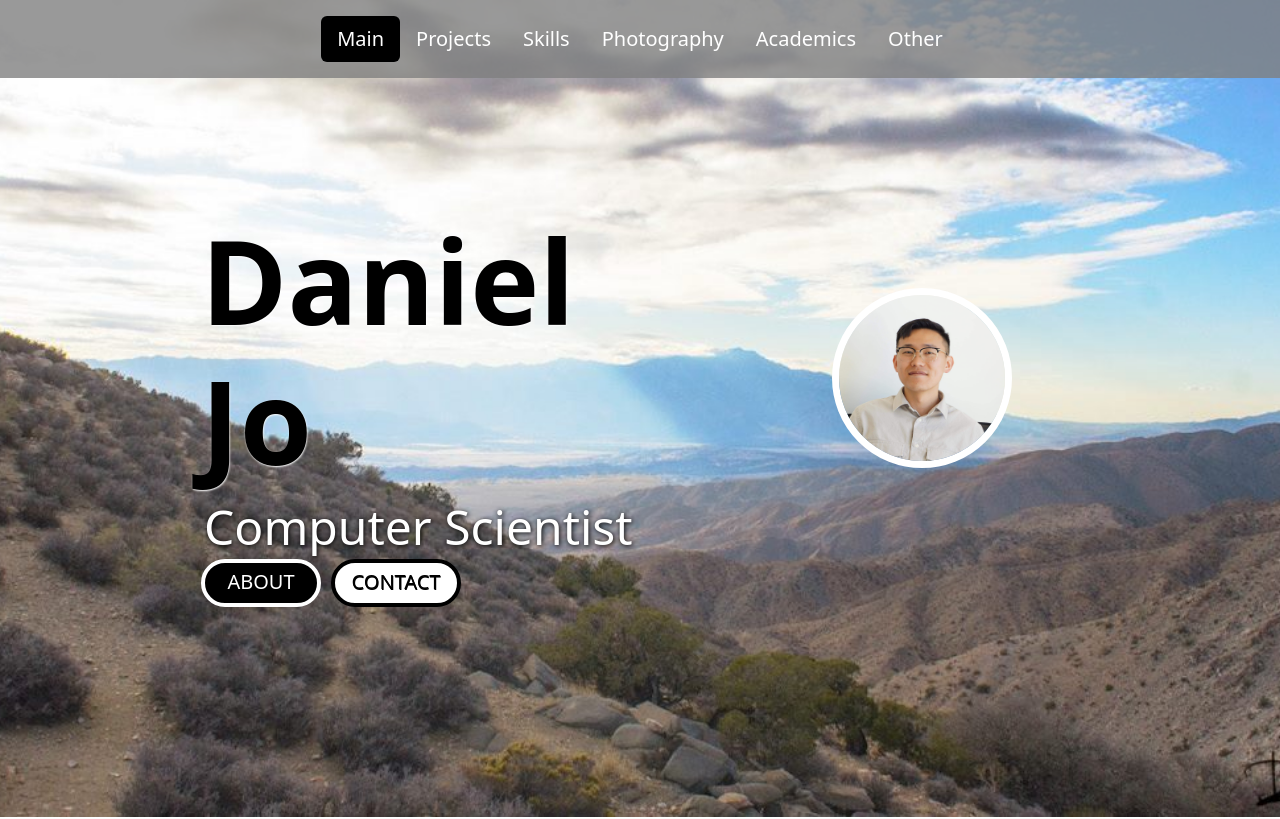
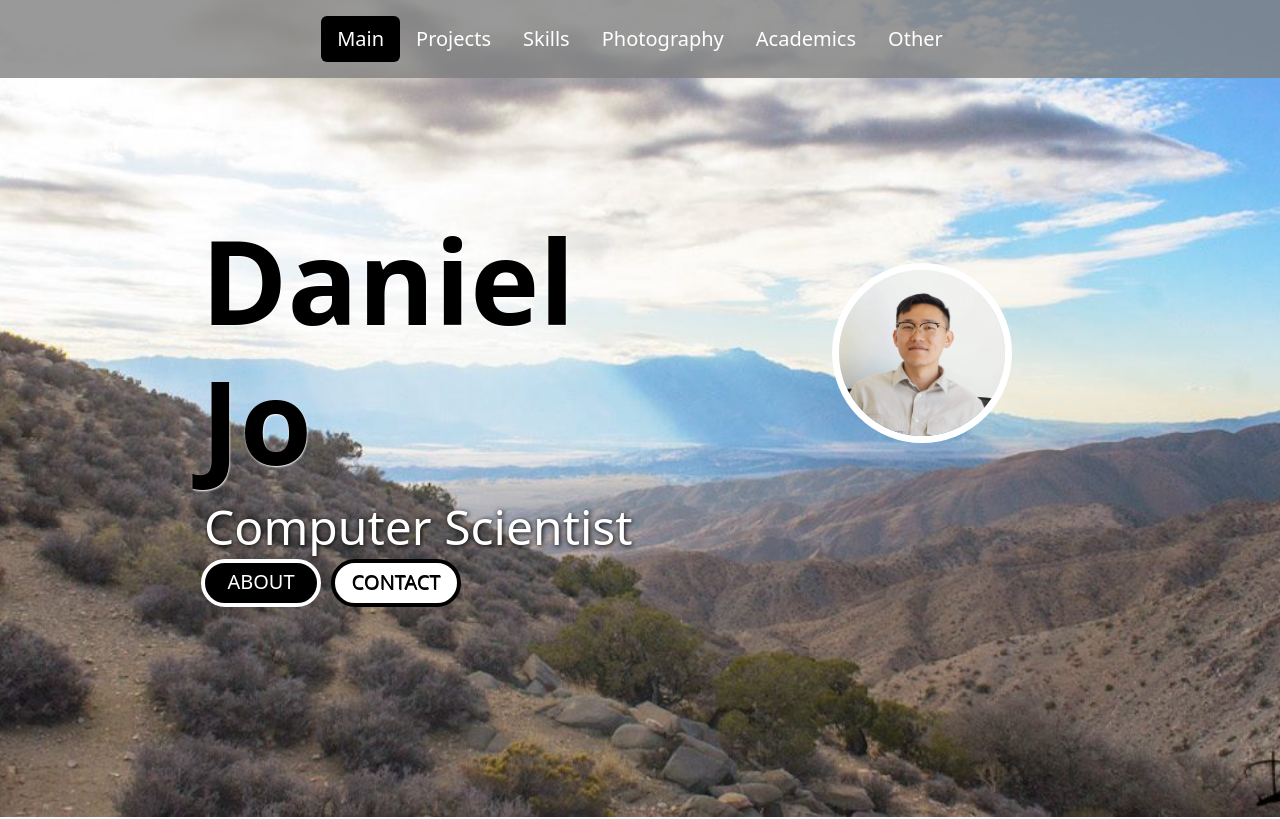
Before and after one commit to Daniel202115911/web-page, a plain HTML site: page index.html in a window 1280 px wide. Shown: the top 819 px of the page. Drawn offline with nearby package versions, Linux system fonts and the light colour scheme.

Commit message:
portrait css

```diff
--- a/styles.css
+++ b/styles.css
@@ -11,7 +11,7 @@
     }
 
     .portrait{
-        margin-top: 30px;
+        margin-top: 90px;
     }
 
     .contact-about{
@@ -52,7 +52,7 @@
     }
 
     .portrait{
-        margin-top: 25px;
+        margin-top: 65px;
     }
 
     .head-container{
@@ -200,10 +200,8 @@
 }
 
 .portrait{
-    margin-top: 90px;
     border-radius: 6rem;
     border-width: 7px;
-
 
     border-style: solid;
     color: white;
```
